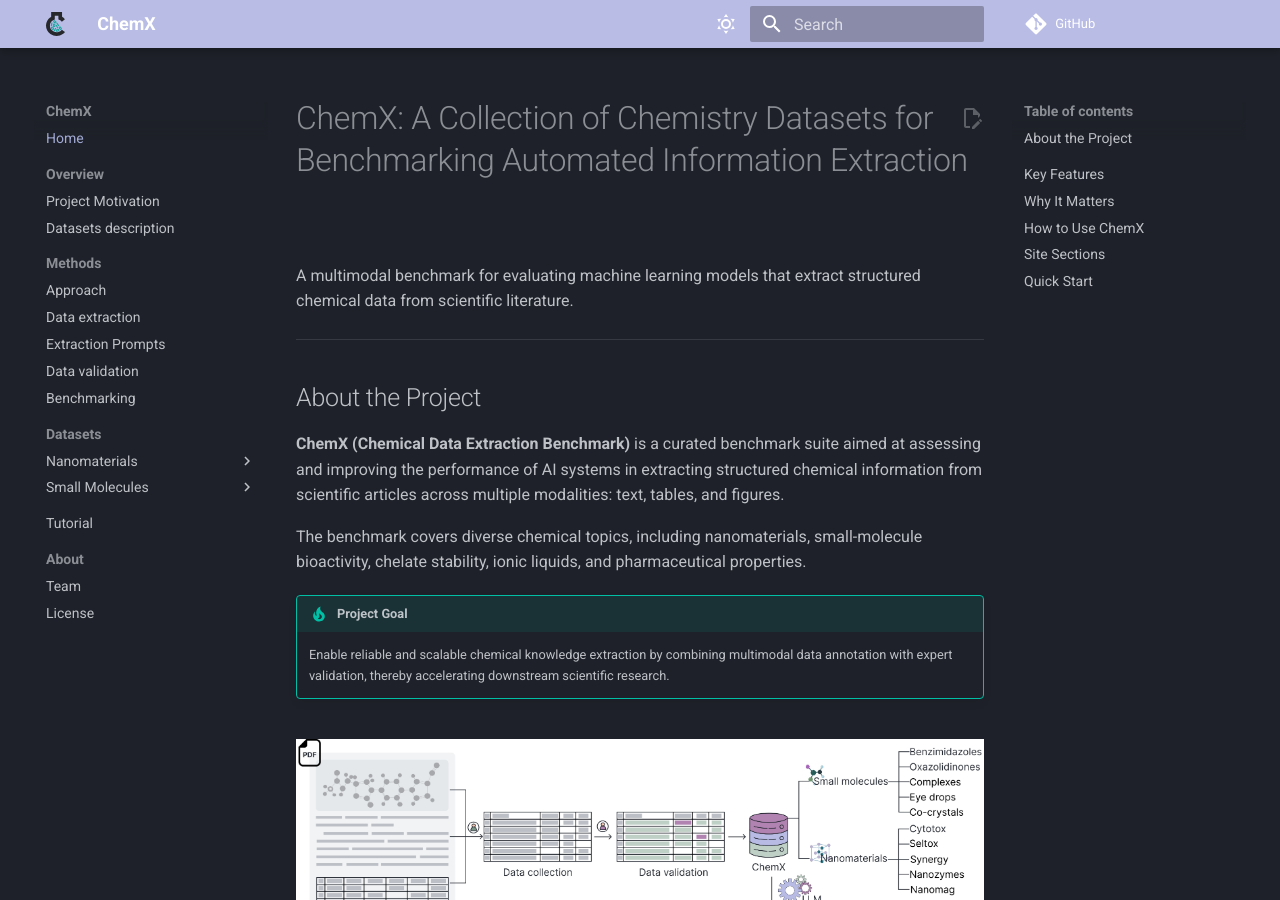
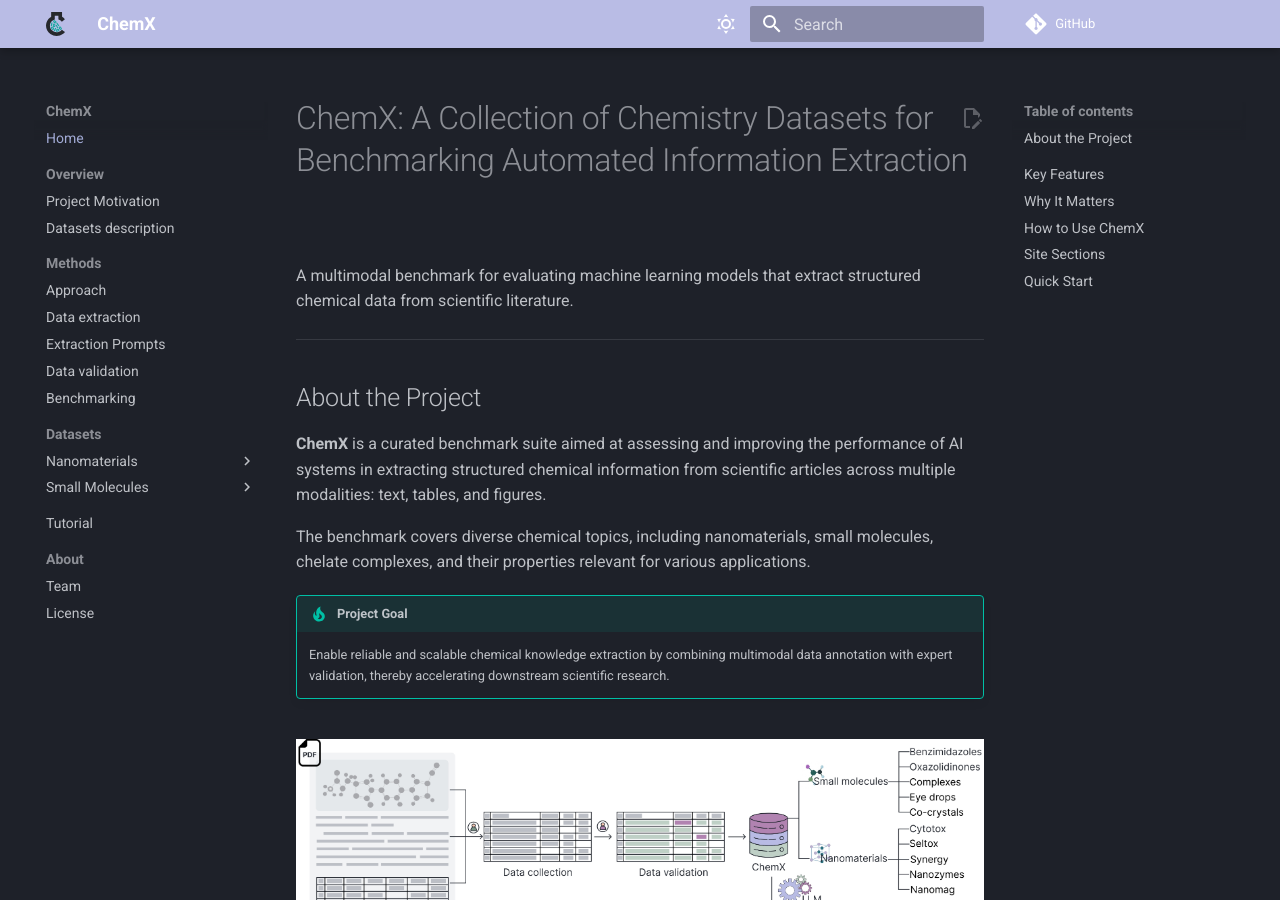
Before and after one commit to anastasiavepreva/ChemX, an MkDocs documentation site: the page built from docs/index.md, in a window 1280 px wide and 900 px high. Built offline with MkDocs 1.6.1 and Material for MkDocs 9.7.7, drawn with Linux system fonts in a browser that asks for light colours; comment, search, counter and statistics services are not loaded.

Commit message:
Update index.md

```diff
--- a/docs/index.md
+++ b/docs/index.md
@@ -6,9 +6,9 @@
 
 ## About the Project
 
-**ChemX (Chemical Data Extraction Benchmark)** is a curated benchmark suite aimed at assessing and improving the performance of AI systems in extracting structured chemical information from scientific articles across multiple modalities: text, tables, and figures.
+**ChemX** is a curated benchmark suite aimed at assessing and improving the performance of AI systems in extracting structured chemical information from scientific articles across multiple modalities: text, tables, and figures.
 
-The benchmark covers diverse chemical topics, including nanomaterials, small-molecule bioactivity, chelate stability, ionic liquids, and pharmaceutical properties.
+The benchmark covers diverse chemical topics, including nanomaterials, small molecules, chelate complexes, and their properties relevant for various applications.
 
 !!! tip "Project Goal"
     Enable reliable and scalable chemical knowledge extraction by combining multimodal data annotation with expert validation, thereby accelerating downstream scientific research.
```
